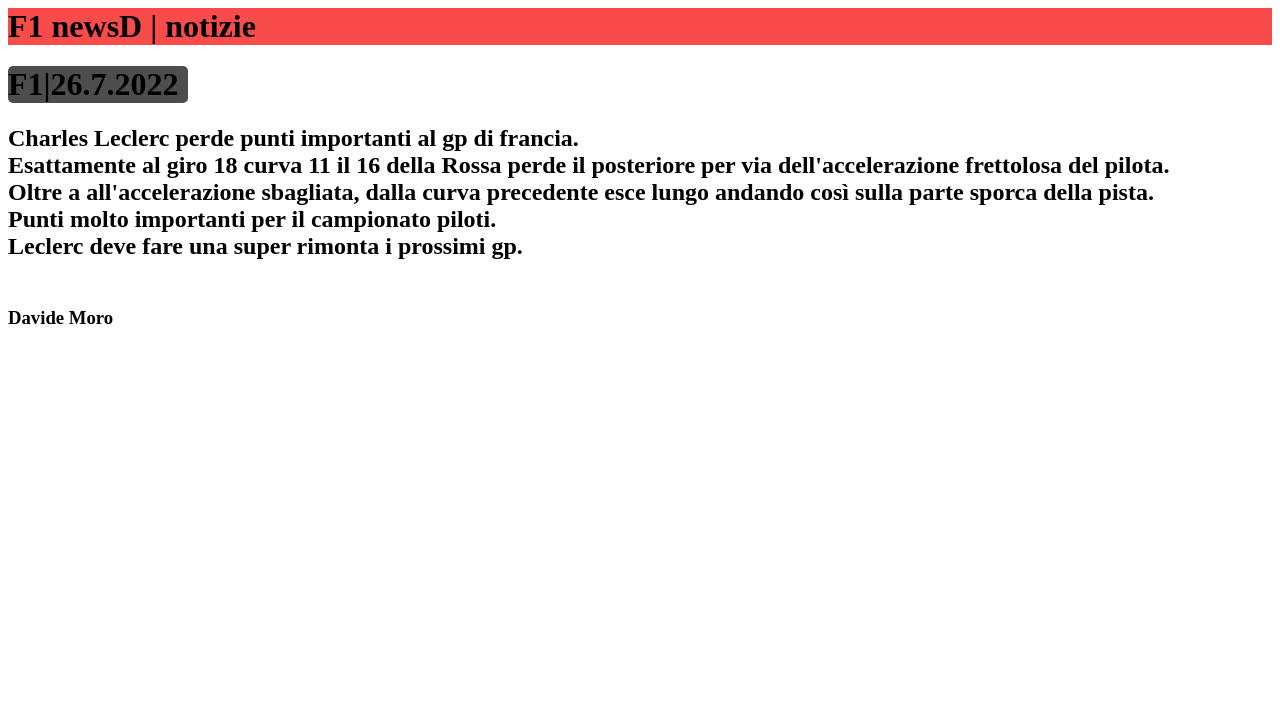
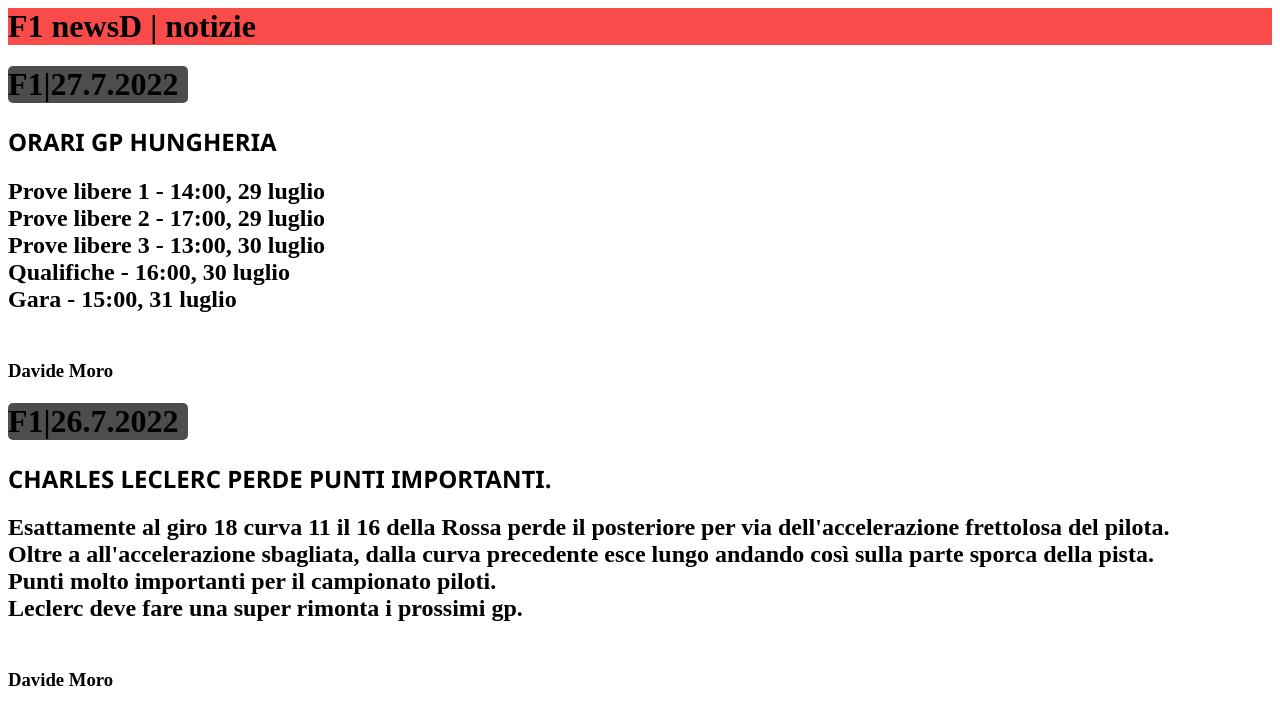
Before and after one commit to susdiobon/F1newsD, a plain HTML site: page Aggiornamenti.html in a window 1280 px wide. Drawn offline with Linux system fonts and the light colour scheme.

Commit message:
Perfezionamento + articolo nuovo

```diff
--- a/Aggiornamenti.html
+++ b/Aggiornamenti.html
@@ -6,9 +6,36 @@
     </head>
     <body>
         <P>
+            <h1 class="g27g7g2022">F1|27.7.2022</h1>
+            <H2>
+                <h2 class="titolog27g7g2022">ORARI GP HUNGHERIA</h2>
+
+                <h2>
+                Prove libere 1 - 14:00, 29 luglio
+                <br>
+                Prove libere 2 - 17:00, 29 luglio
+                <br>
+                Prove libere 3 - 13:00, 30 luglio
+                <br>
+                Qualifiche - 16:00, 30 luglio
+                <br>
+                Gara - 15:00, 31 luglio
+                <br>
+                <br>
+                <h3>Davide Moro</h3>
+                </h2>
+
+
+
+            </H2>
+
+
+
+
             <h1 class="g26g7g2022">F1|26.7.2022</h1>
             <h2>
-                Charles Leclerc perde punti importanti al gp di francia.<br>
+                <h2 class="titolog26g7g2022">CHARLES LECLERC PERDE PUNTI IMPORTANTI.</h2>
+                <h2>
                 Esattamente al giro 18 curva 11 il 16 della Rossa perde
                 il posteriore per via dell'accelerazione frettolosa del
                 pilota.<br>
@@ -20,6 +47,7 @@
                 <br>
                 <br>
                 <h3>Davide Moro</h3>
+                </h2>
 
             </h2>
         </P>
--- a/css/style.css
+++ b/css/style.css
@@ -77,3 +77,23 @@ body{
 
 
 }
+
+.g27g7g2022{
+    background-color:
+    #4d4d4d
+    ;
+    width: 180px;
+    border-radius: 5px;
+
+
+
+}
+
+.titolog27g7g2022{
+    font-family: 'Segoe UI', Tahoma, Geneva, Verdana, sans-serif;
+}
+
+.titolog26g7g2022{
+    font-family: 'Segoe UI', Tahoma, Geneva, Verdana, sans-serif;
+
+}
```
Also changed, not shown: index.html (+9 -0 lines), ciao.jpg (added), sfondo.jpg (added).
